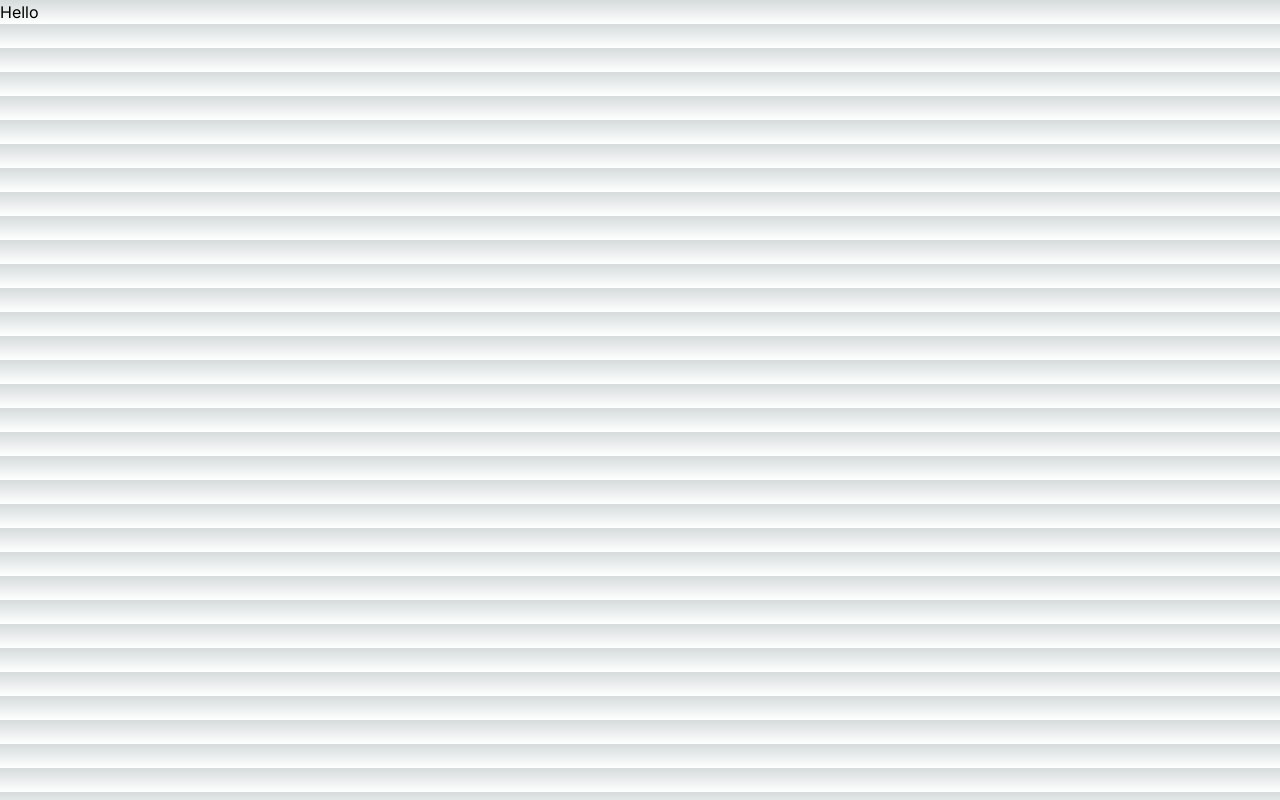
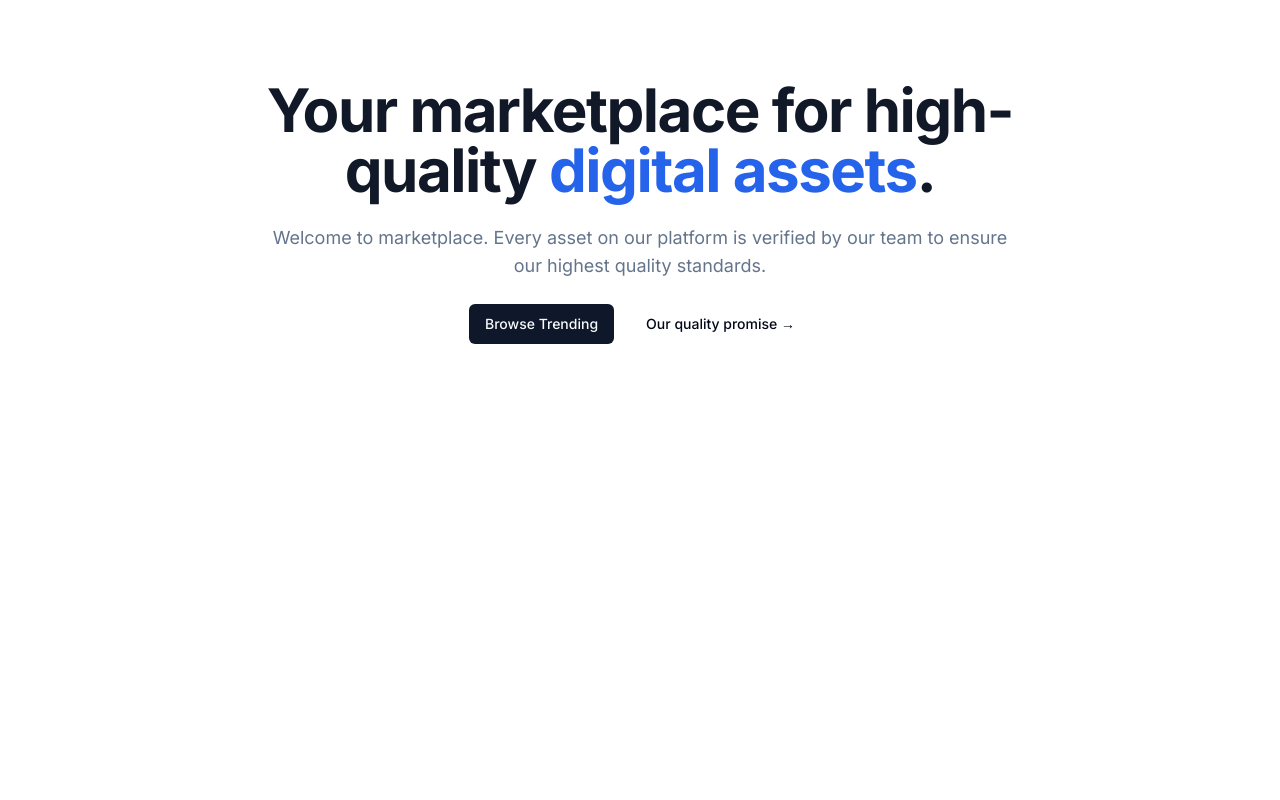
Before and after one commit to kmr-sahil/marketplace, a Next.js app: page / in a window 1280 px wide. Built offline with nearby package versions, Linux system fonts and the light colour scheme.

Commit message:
done with hero section

```diff
--- a/src/app/globals.css
+++ b/src/app/globals.css
@@ -2,26 +2,75 @@
 @tailwind components;
 @tailwind utilities;
 
-:root {
-  --foreground-rgb: 0, 0, 0;
-  --background-start-rgb: 214, 219, 220;
-  --background-end-rgb: 255, 255, 255;
-}
+@layer base {
+  :root {
+    --background: 0 0% 100%;
+    --foreground: 222.2 84% 4.9%;
 
-@media (prefers-color-scheme: dark) {
-  :root {
-    --foreground-rgb: 255, 255, 255;
-    --background-start-rgb: 0, 0, 0;
-    --background-end-rgb: 0, 0, 0;
+    --card: 0 0% 100%;
+    --card-foreground: 222.2 84% 4.9%;
+
+    --popover: 0 0% 100%;
+    --popover-foreground: 222.2 84% 4.9%;
+
+    --primary: 222.2 47.4% 11.2%;
+    --primary-foreground: 210 40% 98%;
+
+    --secondary: 210 40% 96.1%;
+    --secondary-foreground: 222.2 47.4% 11.2%;
+
+    --muted: 210 40% 96.1%;
+    --muted-foreground: 215.4 16.3% 46.9%;
+
+    --accent: 210 40% 96.1%;
+    --accent-foreground: 222.2 47.4% 11.2%;
+
+    --destructive: 0 84.2% 60.2%;
+    --destructive-foreground: 210 40% 98%;
+
+    --border: 214.3 31.8% 91.4%;
+    --input: 214.3 31.8% 91.4%;
+    --ring: 222.2 84% 4.9%;
+
+    --radius: 0.5rem;
+  }
+
+  .dark {
+    --background: 222.2 84% 4.9%;
+    --foreground: 210 40% 98%;
+
+    --card: 222.2 84% 4.9%;
+    --card-foreground: 210 40% 98%;
+
+    --popover: 222.2 84% 4.9%;
+    --popover-foreground: 210 40% 98%;
+
+    --primary: 210 40% 98%;
+    --primary-foreground: 222.2 47.4% 11.2%;
+
+    --secondary: 217.2 32.6% 17.5%;
+    --secondary-foreground: 210 40% 98%;
+
+    --muted: 217.2 32.6% 17.5%;
+    --muted-foreground: 215 20.2% 65.1%;
+
+    --accent: 217.2 32.6% 17.5%;
+    --accent-foreground: 210 40% 98%;
+
+    --destructive: 0 62.8% 30.6%;
+    --destructive-foreground: 210 40% 98%;
+
+    --border: 217.2 32.6% 17.5%;
+    --input: 217.2 32.6% 17.5%;
+    --ring: 212.7 26.8% 83.9%;
   }
 }
 
-body {
-  color: rgb(var(--foreground-rgb));
-  background: linear-gradient(
-      to bottom,
-      transparent,
-      rgb(var(--background-end-rgb))
-    )
-    rgb(var(--background-start-rgb));
+@layer base {
+  * {
+    @apply border-border;
+  }
+  body {
+    @apply bg-background text-foreground;
+  }
 }
--- a/src/app/layout.tsx
+++ b/src/app/layout.tsx
@@ -1,6 +1,7 @@
 import type { Metadata } from 'next'
 import { Inter } from 'next/font/google'
 import './globals.css'
+import { cn } from '@/lib/utils'
 
 const inter = Inter({ subsets: ['latin'] })
 
@@ -15,8 +16,12 @@
   children: React.ReactNode
 }) {
   return (
-    <html lang="en">
-      <body className={inter.className}>{children}</body>
+    <html lang="en" className='h-full'>
+      <body className={cn("relative font-sans antialiased h-full", inter.className)}>
+          <main className='relative flex flex-col min-h-screen'>
+            <div className='flex-grow flex-1'>{children}</div>
+          </main>
+        </body>
     </html>
   )
 }
--- a/src/app/page.tsx
+++ b/src/app/page.tsx
@@ -1,7 +1,39 @@
-import Image from 'next/image'
+import MaxWidthWrapper from '@/components/MaxWidthWrapper'
+import Link from 'next/link'
+import {
+  Button,
+  buttonVariants,
+} from '@/components/ui/button'
 
 export default function Home() {
   return (
-    <h1>Hello</h1>
+    <MaxWidthWrapper>
+      <div className='py-20 mx-auto text-center flex flex-col items-center max-w-3xl'>
+      <h1 className='text-4xl font-bold tracking-tight text-gray-900 sm:text-6xl'>
+            Your marketplace for high-quality{' '}
+            <span className='text-blue-600'>
+              digital assets
+            </span>
+            .
+          </h1>
+          <p className='mt-6 text-lg max-w-prose text-muted-foreground'>
+            Welcome to marketplace. Every asset on our
+            platform is verified by our team to ensure our
+            highest quality standards.
+          </p>
+          <div className='flex flex-col sm:flex-row gap-4 mt-6'>
+            <Link
+              href='/products'
+              className={buttonVariants()}>
+              Browse Trending
+            </Link>
+            <Button variant='ghost'>
+              Our quality promise &rarr;
+            </Button>
+          </div>
+        </div>
+
+
+    </MaxWidthWrapper>
   )
 }
--- /dev/null
+++ b/src/components/MaxWidthWrapper.tsx
@@ -0,0 +1,22 @@
+import { cn } from '@/lib/utils'
+import { ReactNode } from 'react'
+
+const MaxWidthWrapper = ({
+  className,
+  children,
+}: {
+  className?: string
+  children: ReactNode
+}) => {
+  return (
+    <div
+      className={cn(
+        'mx-auto w-full max-w-screen-xl px-2.5 md:px-20',
+        className
+      )}>
+      {children}
+    </div>
+  )
+}
+
+export default MaxWidthWrapper
--- /dev/null
+++ b/src/components/ui/button.tsx
@@ -0,0 +1,56 @@
+import * as React from "react"
+import { Slot } from "@radix-ui/react-slot"
+import { cva, type VariantProps } from "class-variance-authority"
+
+import { cn } from "@/lib/utils"
+
+const buttonVariants = cva(
+  "inline-flex items-center justify-center whitespace-nowrap rounded-md text-sm font-medium ring-offset-background transition-colors focus-visible:outline-none focus-visible:ring-2 focus-visible:ring-ring focus-visible:ring-offset-2 disabled:pointer-events-none disabled:opacity-50",
+  {
+    variants: {
+      variant: {
+        default: "bg-primary text-primary-foreground hover:bg-primary/90",
+        destructive:
+          "bg-destructive text-destructive-foreground hover:bg-destructive/90",
+        outline:
+          "border border-input bg-background hover:bg-accent hover:text-accent-foreground",
+        secondary:
+          "bg-secondary text-secondary-foreground hover:bg-secondary/80",
+        ghost: "hover:bg-accent hover:text-accent-foreground",
+        link: "text-primary underline-offset-4 hover:underline",
+      },
+      size: {
+        default: "h-10 px-4 py-2",
+        sm: "h-9 rounded-md px-3",
+        lg: "h-11 rounded-md px-8",
+        icon: "h-10 w-10",
+      },
+    },
+    defaultVariants: {
+      variant: "default",
+      size: "default",
+    },
+  }
+)
+
+export interface ButtonProps
+  extends React.ButtonHTMLAttributes<HTMLButtonElement>,
+    VariantProps<typeof buttonVariants> {
+  asChild?: boolean
+}
+
+const Button = React.forwardRef<HTMLButtonElement, ButtonProps>(
+  ({ className, variant, size, asChild = false, ...props }, ref) => {
+    const Comp = asChild ? Slot : "button"
+    return (
+      <Comp
+        className={cn(buttonVariants({ variant, size, className }))}
+        ref={ref}
+        {...props}
+      />
+    )
+  }
+)
+Button.displayName = "Button"
+
+export { Button, buttonVariants }
--- /dev/null
+++ b/src/lib/utils.ts
@@ -0,0 +1,6 @@
+import { type ClassValue, clsx } from "clsx"
+import { twMerge } from "tailwind-merge"
+
+export function cn(...inputs: ClassValue[]) {
+  return twMerge(clsx(inputs))
+}
--- a/tailwind.config.ts
+++ b/tailwind.config.ts
@@ -1,20 +1,76 @@
-import type { Config } from 'tailwindcss'
-
-const config: Config = {
+/** @type {import('tailwindcss').Config} */
+module.exports = {
+  darkMode: ["class"],
   content: [
-    './src/pages/**/*.{js,ts,jsx,tsx,mdx}',
-    './src/components/**/*.{js,ts,jsx,tsx,mdx}',
-    './src/app/**/*.{js,ts,jsx,tsx,mdx}',
-  ],
+    './pages/**/*.{ts,tsx}',
+    './components/**/*.{ts,tsx}',
+    './app/**/*.{ts,tsx}',
+    './src/**/*.{ts,tsx}',
+	],
   theme: {
+    container: {
+      center: true,
+      padding: "2rem",
+      screens: {
+        "2xl": "1400px",
+      },
+    },
     extend: {
-      backgroundImage: {
-        'gradient-radial': 'radial-gradient(var(--tw-gradient-stops))',
-        'gradient-conic':
-          'conic-gradient(from 180deg at 50% 50%, var(--tw-gradient-stops))',
+      colors: {
+        border: "hsl(var(--border))",
+        input: "hsl(var(--input))",
+        ring: "hsl(var(--ring))",
+        background: "hsl(var(--background))",
+        foreground: "hsl(var(--foreground))",
+        primary: {
+          DEFAULT: "hsl(var(--primary))",
+          foreground: "hsl(var(--primary-foreground))",
+        },
+        secondary: {
+          DEFAULT: "hsl(var(--secondary))",
+          foreground: "hsl(var(--secondary-foreground))",
+        },
+        destructive: {
+          DEFAULT: "hsl(var(--destructive))",
+          foreground: "hsl(var(--destructive-foreground))",
+        },
+        muted: {
+          DEFAULT: "hsl(var(--muted))",
+          foreground: "hsl(var(--muted-foreground))",
+        },
+        accent: {
+          DEFAULT: "hsl(var(--accent))",
+          foreground: "hsl(var(--accent-foreground))",
+        },
+        popover: {
+          DEFAULT: "hsl(var(--popover))",
+          foreground: "hsl(var(--popover-foreground))",
+        },
+        card: {
+          DEFAULT: "hsl(var(--card))",
+          foreground: "hsl(var(--card-foreground))",
+        },
+      },
+      borderRadius: {
+        lg: "var(--radius)",
+        md: "calc(var(--radius) - 2px)",
+        sm: "calc(var(--radius) - 4px)",
+      },
+      keyframes: {
+        "accordion-down": {
+          from: { height: 0 },
+          to: { height: "var(--radix-accordion-content-height)" },
+        },
+        "accordion-up": {
+          from: { height: "var(--radix-accordion-content-height)" },
+          to: { height: 0 },
+        },
+      },
+      animation: {
+        "accordion-down": "accordion-down 0.2s ease-out",
+        "accordion-up": "accordion-up 0.2s ease-out",
       },
     },
   },
-  plugins: [],
+  plugins: [require("tailwindcss-animate")],
 }
-export default config
```
Also changed, not shown: package.json (+10 -4 lines), components.json (added), 1 other file (tests, documents, lock files or other folders).
